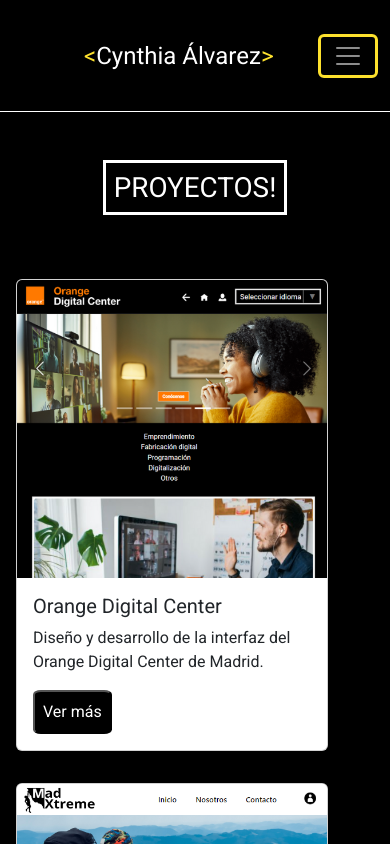
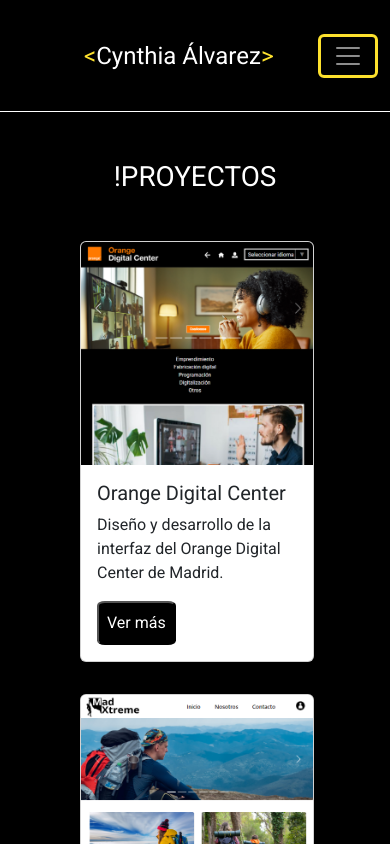
Before and after one commit to Cyn29/portfolio, a React (Vite) app: page / in a window 390 px wide. Shown: the top 844 px of the page. Built offline with nearby package versions, Linux system fonts and the light colour scheme.

Commit message:
feat(styles): fixing styles in responsive view

```diff
--- a/src/components/cards/Cards.css
+++ b/src/components/cards/Cards.css
@@ -4,6 +4,7 @@
 
 .card-section {
     width: 26%;
+    height: 20vh;
     height: auto;
     display: flex;
     flex-wrap: wrap;
@@ -18,7 +19,9 @@
 }
 
 .card-body {
-    text-align: left;
+    display: flex;
+    flex-direction: column;
+    justify-content: space-between;
 }
 
 .card-button {
@@ -32,14 +35,21 @@
     color: #FDE12D;
 }
 
-@media (max-width: 990px) {
+@media (max-width: 1300px) {
     .card-section {
-        margin: 1rem;
+        width: 38%;
     }
 }
 
-@media (max-width: 475px) {
+@media (max-width: 800px) {
     .card-section {
         width: 80%;
+        justify-content: center;
     }
 }
+
+@media (max-width: 800px) {
+    .card-section {
+        width: 60%;
+    }
+}
--- a/src/components/navbar/Navbar.css
+++ b/src/components/navbar/Navbar.css
@@ -14,6 +14,10 @@
     margin-bottom: 3rem;
 }
 
+.navbar-section {
+    font-size: 1.3rem;
+}
+
 .navbar-section:hover {
     color: #fde12d;
 }
@@ -27,7 +31,7 @@
 }
 
 .right-section {
-    margin-right: 4.5rem;
+    margin-right: 5.5rem;
 }
 
 .github-icon,
@@ -46,6 +50,7 @@
 @media (max-width: 990px) {
     .navbar-section {
         width: 10%;
+        font-size: 1rem;
     }
 
     .navbar-expanded {
--- a/src/pages/home/Home.css
+++ b/src/pages/home/Home.css
@@ -10,8 +10,6 @@
 .projects-title {
     color: #fff;
     margin-bottom: 3rem;
-    border: #fff 3px solid;
-    padding: 0.5rem;
 }
 
 .cards-container {
--- a/src/pages/home/Home.jsx
+++ b/src/pages/home/Home.jsx
@@ -14,7 +14,7 @@
         <div className="home-container">
         <Header />
         <div className="title-container">
-            <h1 className="projects-title">PROYECTOS!</h1>
+            <h1 className="projects-title">!PROYECTOS</h1>
         </div>
         <div className="cards-container">
         <Cards
--- a/src/pages/resume/Resume.css
+++ b/src/pages/resume/Resume.css
@@ -1,12 +1,13 @@
 .main-resume-container {
-    background-color: #f0f0f0;
+    height: 100%;
+    background-color: rgb(253, 225, 45);
 }
 
 .arrow-resume-container {
         width: 100%;
         display: flex;
         justify-content: flex-start;
-        background-color: #f0f0f0;
+        background-color: rgb(253, 225, 45);
 }
 
 .arrow-resume-link {
```
Also changed, not shown: src/assets/cynthia.jpg.
